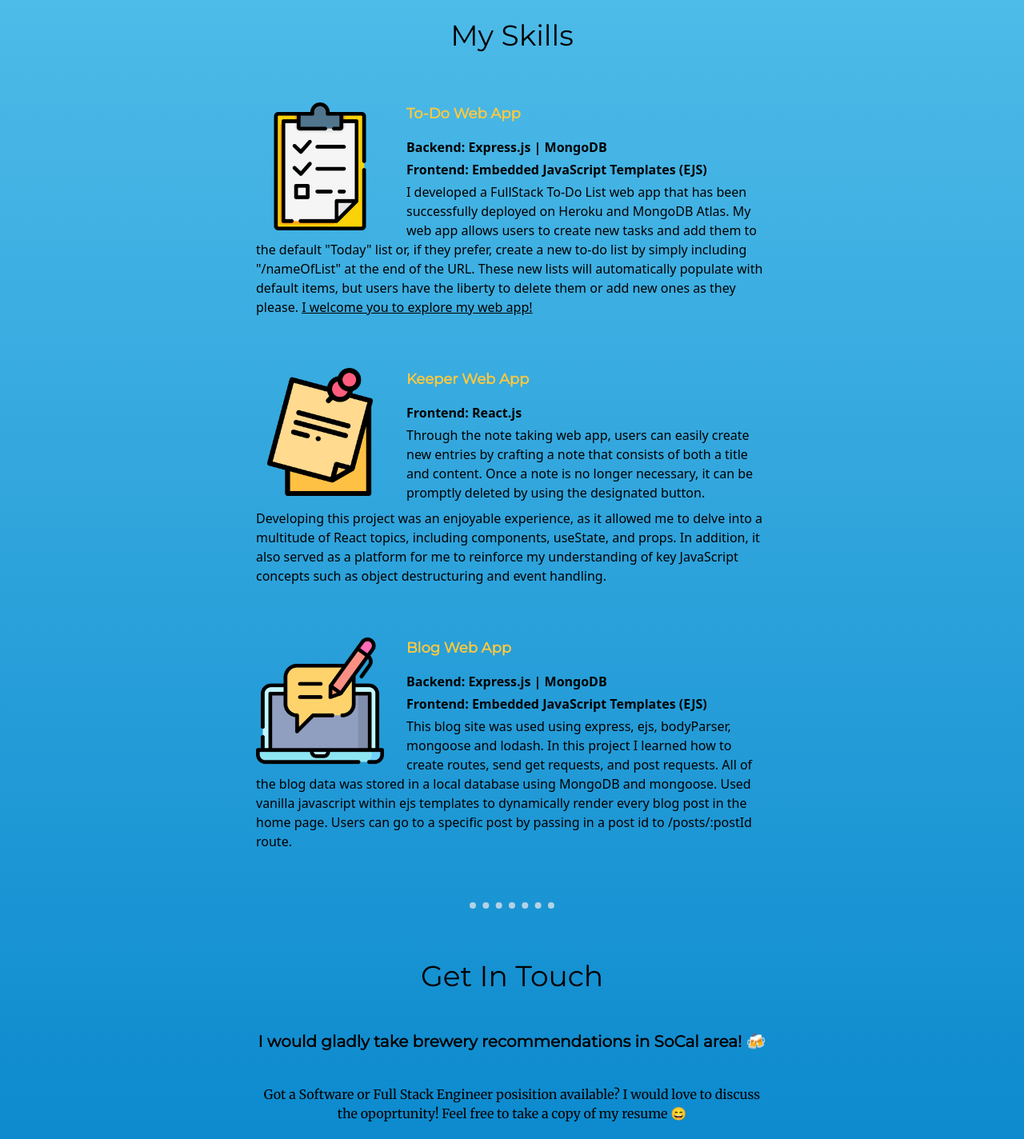
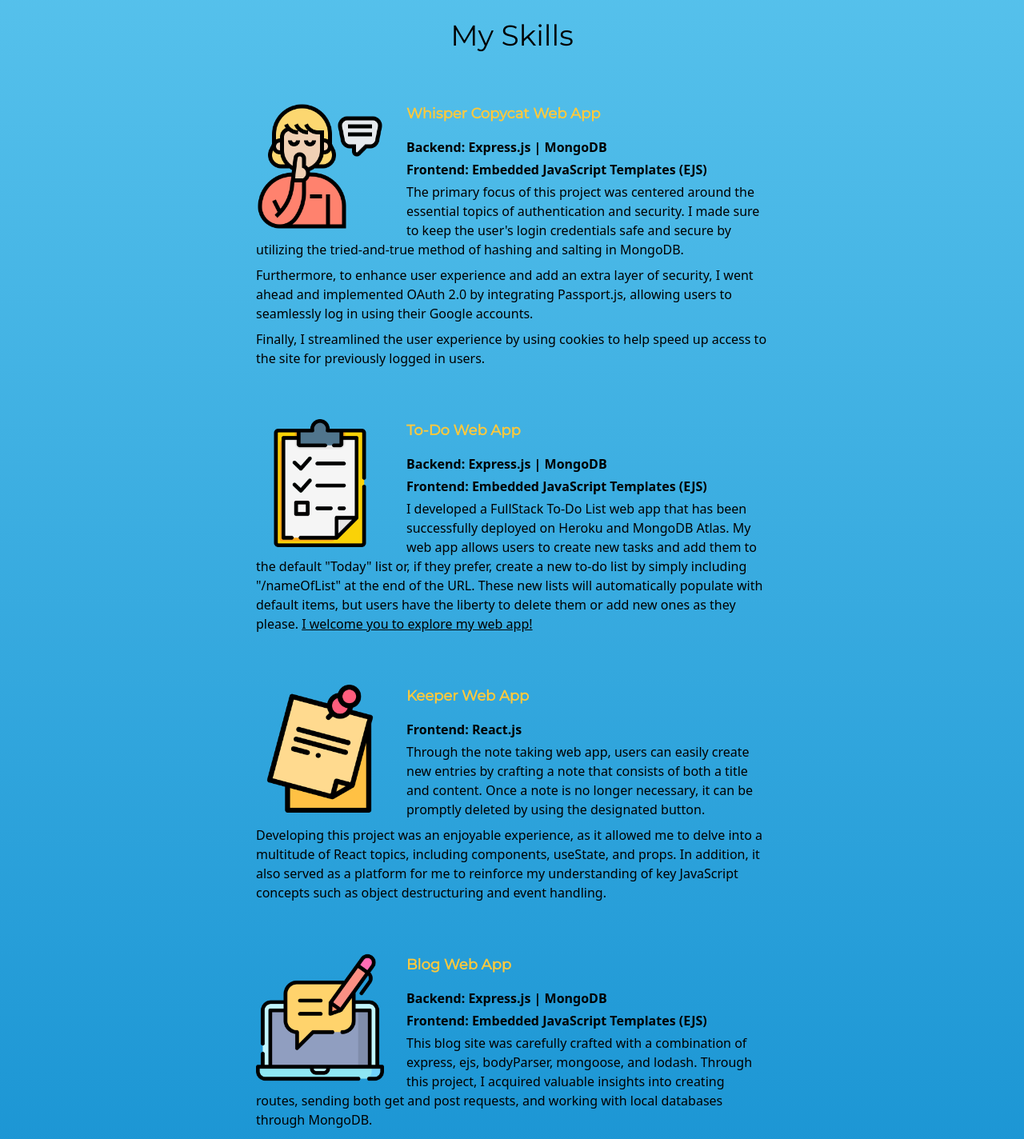
Before and after one commit to emmanuelreyes28/personal-webpage, a React (Create React App) app: page / in a window 1280 px wide. Shown: the part 1240-2664 px from the top of the page at 80% size. Built offline with nearby package versions, Linux system fonts and the light colour scheme.

Commit message:
Edit skills component

```diff
--- a/src/components/Skills.jsx
+++ b/src/components/Skills.jsx
@@ -9,6 +9,36 @@ function Skills() {
   return (
     <div>
       <h1 className="font-heading text-center text-4xl my-12">My Skills</h1>
+      <div className="w-1/2 my-16 mx-auto text-left">
+        <img
+          className="w-1/4 float-left mr-7"
+          src={whisperImage}
+          alt="woman shh icon"
+        />
+        <h3 className="font-heading font-bold text-lg my-4 text-orange">
+          Whisper Copycat Web App
+        </h3>
+        <p className="font-semibold pb-1">Backend: Express.js | MongoDB</p>
+        <p className="font-semibold pb-1">
+          Frontend: Embedded JavaScript Templates (EJS)
+        </p>
+        <p className="pb-2">
+          The primary focus of this project was centered around the essential
+          topics of authentication and security. I made sure to keep the user's
+          login credentials safe and secure by utilizing the tried-and-true
+          method of hashing and salting in MongoDB.{" "}
+        </p>
+        <p className="pb-2">
+          Furthermore, to enhance user experience and add an extra layer of
+          security, I went ahead and implemented OAuth 2.0 by integrating
+          Passport.js, allowing users to seamlessly log in using their Google
+          accounts.
+        </p>{" "}
+        <p>
+          Finally, I streamlined the user experience by using cookies to help
+          speed up access to the site for previously logged in users.
+        </p>
+      </div>
       <div className="w-1/2 my-16 mx-auto text-left">
         <img
           className="w-1/4 float-left mr-7"
@@ -62,6 +92,7 @@ function Skills() {
           object destructuring and event handling.
         </p>
       </div>
+
       <div className="w-1/2 my-16 mx-auto text-left">
         <img
           className="w-1/4 float-left mr-7"
@@ -75,14 +106,17 @@ function Skills() {
         <p className="font-semibold pb-1">
           Frontend: Embedded JavaScript Templates (EJS)
         </p>
+        <p className="pb-2">
+          This blog site was carefully crafted with a combination of express,
+          ejs, bodyParser, mongoose, and lodash. Through this project, I
+          acquired valuable insights into creating routes, sending both get and
+          post requests, and working with local databases through MongoDB.
+        </p>
         <p>
-          This blog site was used using express, ejs, bodyParser, mongoose and
-          lodash. In this project I learned how to create routes, send get
-          requests, and post requests. All of the blog data was stored in a
-          local database using MongoDB and mongoose. Used vanilla javascript
-          within ejs templates to dynamically render every blog post in the home
-          page. Users can go to a specific post by passing in a post id to
-          /posts/:postId route.
+          In particular, I employed vanilla JavaScript within ejs templates to
+          render every blog post dynamically on the home page. Additionally, I
+          made it possible for users to access a specific post by simply passing
+          in a post id to the designated route: /posts/:postId.
         </p>
       </div>
     </div>
```
